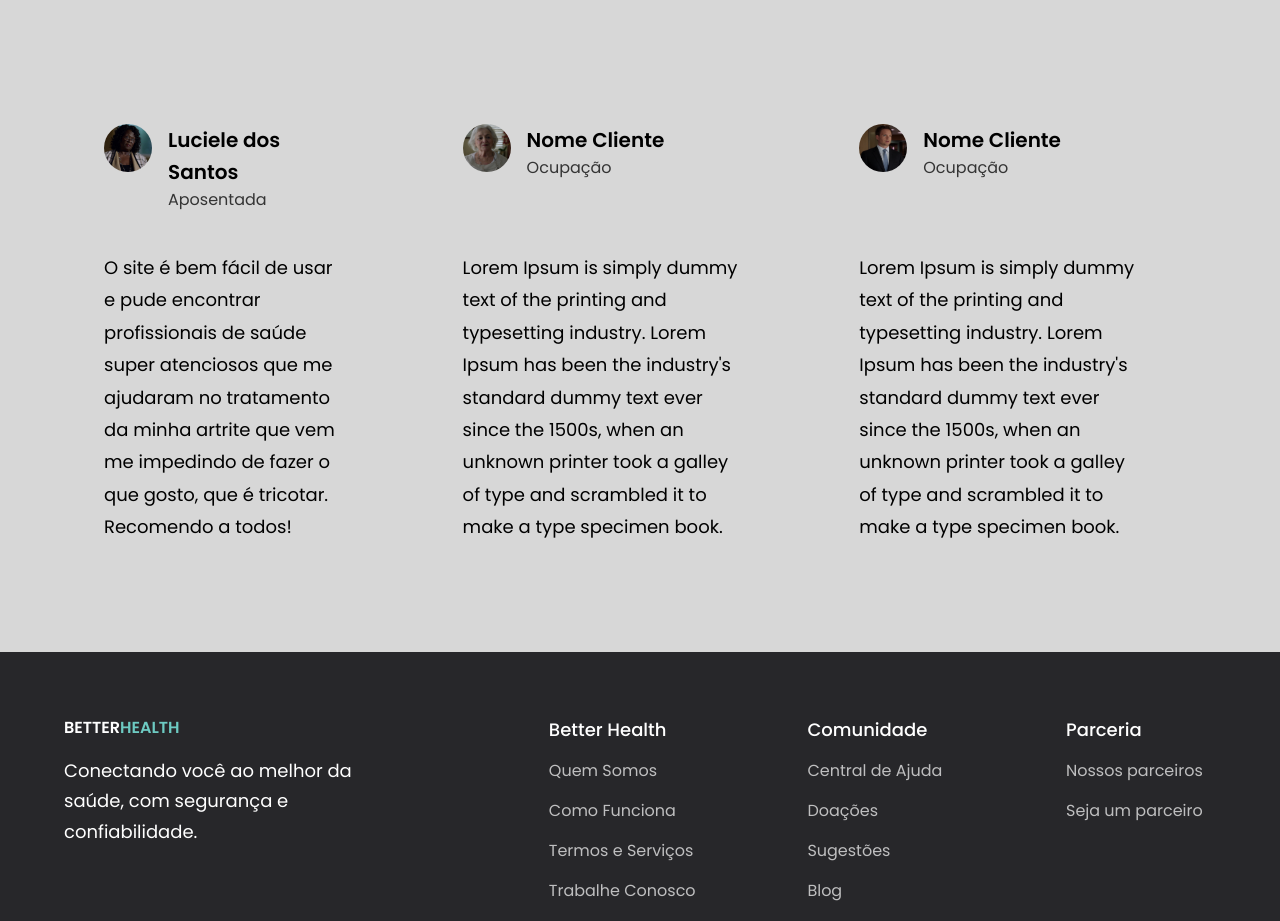
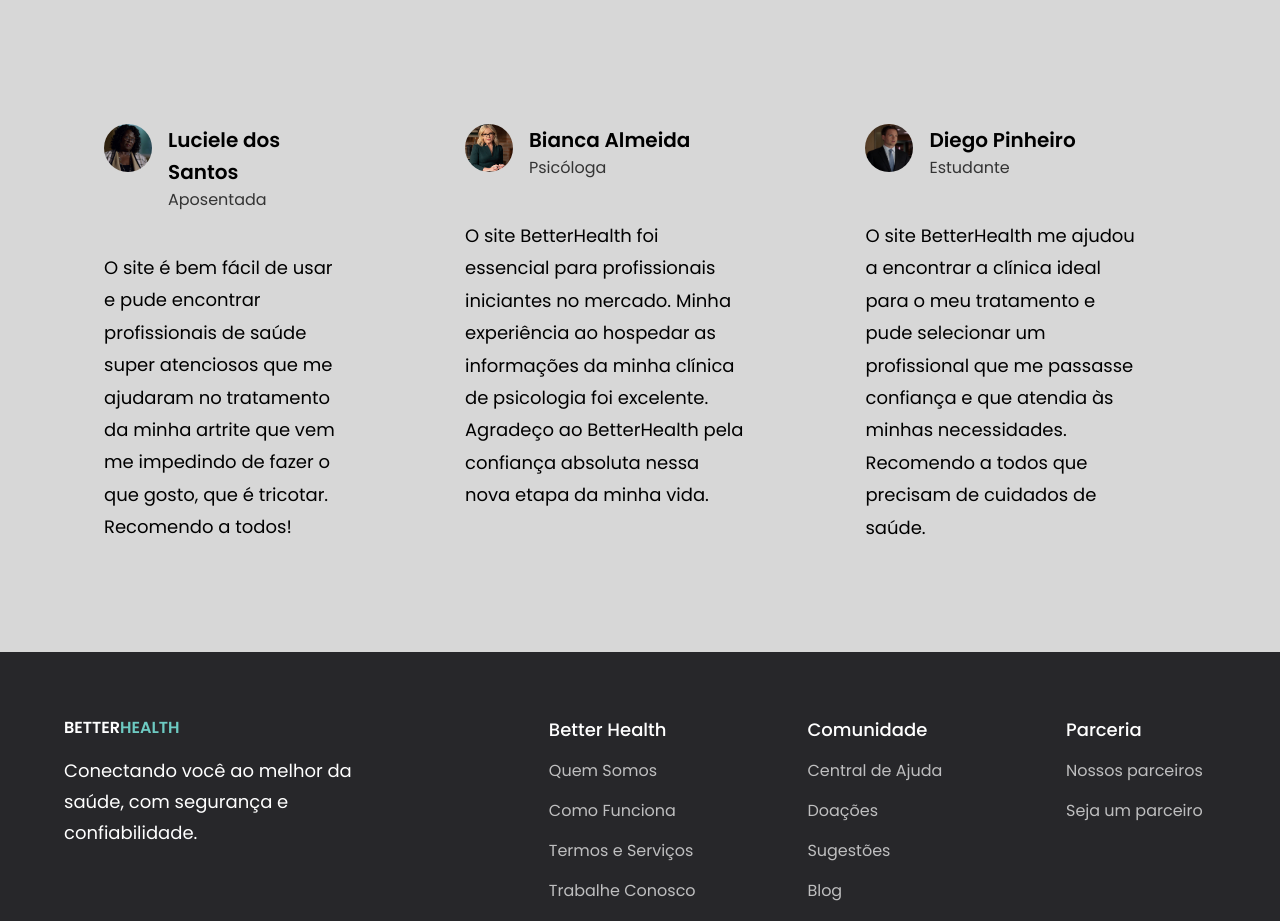
Before and after one commit to vinivent/modern-healthcare, a React (Vite) app: page / in a window 1280 px wide. Shown: the part 1340-2261 px from the top of the page. Built offline with nearby package versions, Linux system fonts and the light colour scheme; no server answers.

Commit message:
changing pics

```diff
--- a/src/components/FeedbackCard.jsx
+++ b/src/components/FeedbackCard.jsx
@@ -1,6 +1,7 @@
 const FeedbackCard = ({ content, name, title, img }) => (
   <div className="flex justify-between flex-col px-10 py-12 rounded-[20px] max-w-[370px] md:mr-10 sm:mr-5 mr-0 my-5 feedback-card">
-    <div className="flex flex-row ">
+    <div className="flex flex-col ">
+      <div className="flex flex-row">
         <img src={img} alt={name} className="w-[48px] h-[48px] rounded-full" />
         <div className="flex flex-col ml-4">
           <h4 className="font-poppins font-semibold text-[20px] leading-[32px]">
@@ -11,11 +12,11 @@ const FeedbackCard = ({ content, name, title, img }) => (
           </p>
         </div>
       </div>
-
       <p className="font-poppins font-normal text-[18px] leading-[32.4px] my-10">
         {content}
       </p>
     </div>
+  </div>
 );
 
 export default FeedbackCard;
--- a/src/constants/index.js
+++ b/src/constants/index.js
@@ -102,17 +102,17 @@ export const feedback = [
   {
     id: "feedback-2",
     content:
-      "Lorem Ipsum is simply dummy text of the printing and typesetting industry. Lorem Ipsum has been the industry's standard dummy text ever since the 1500s, when an unknown printer took a galley of type and scrambled it to make a type specimen book.",
-    name: "Nome Cliente",
-    title: "Ocupação",
+      "O site BetterHealth foi essencial para profissionais iniciantes no mercado. Minha experiência ao hospedar as informações da minha clínica de psicologia foi excelente. Agradeço ao BetterHealth pela confiança absoluta nessa nova etapa da minha vida.",
+    name: "Bianca Almeida",
+    title: "Psicóloga",
     img: people02,
   },
   {
     id: "feedback-3",
     content:
-      "Lorem Ipsum is simply dummy text of the printing and typesetting industry. Lorem Ipsum has been the industry's standard dummy text ever since the 1500s, when an unknown printer took a galley of type and scrambled it to make a type specimen book.",
-    name: "Nome Cliente",
-    title: "Ocupação",
+      "O site BetterHealth me ajudou a encontrar a clínica ideal para o meu tratamento e pude selecionar um profissional que me passasse confiança e que atendia às minhas necessidades. Recomendo a todos que precisam de cuidados de saúde.",
+    name: "Diego Pinheiro",
+    title: "Estudante",
     img: people03,
   },
 ];
```
Also changed, not shown: src/assets/people02.png. Lines whose indentation alone changed are shown as unchanged.
